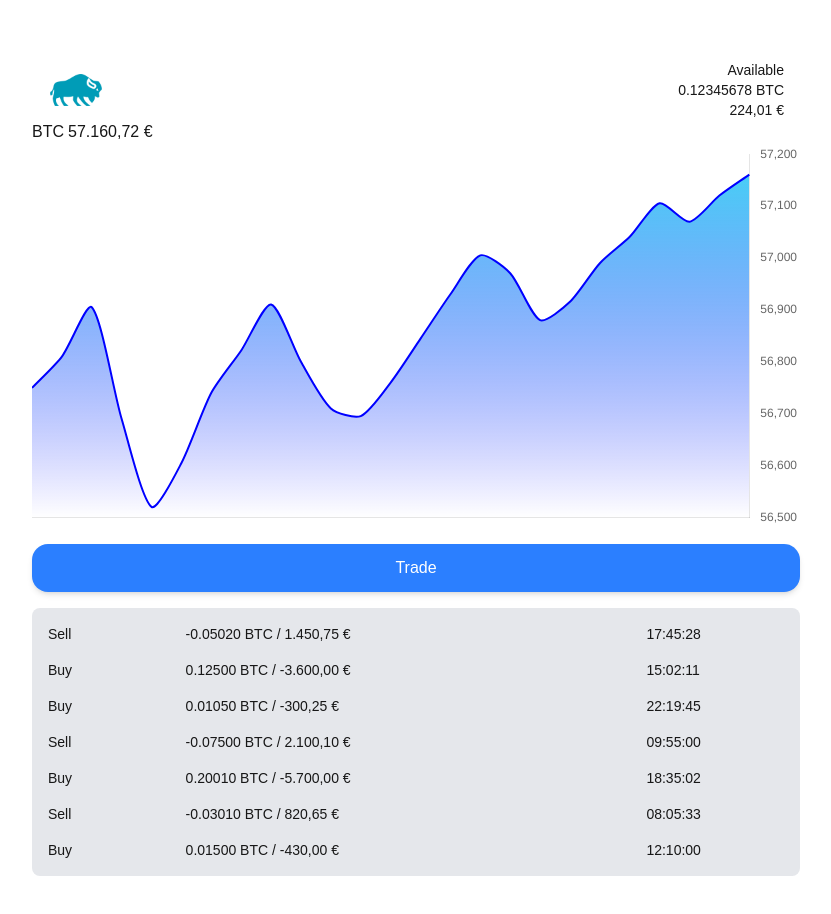
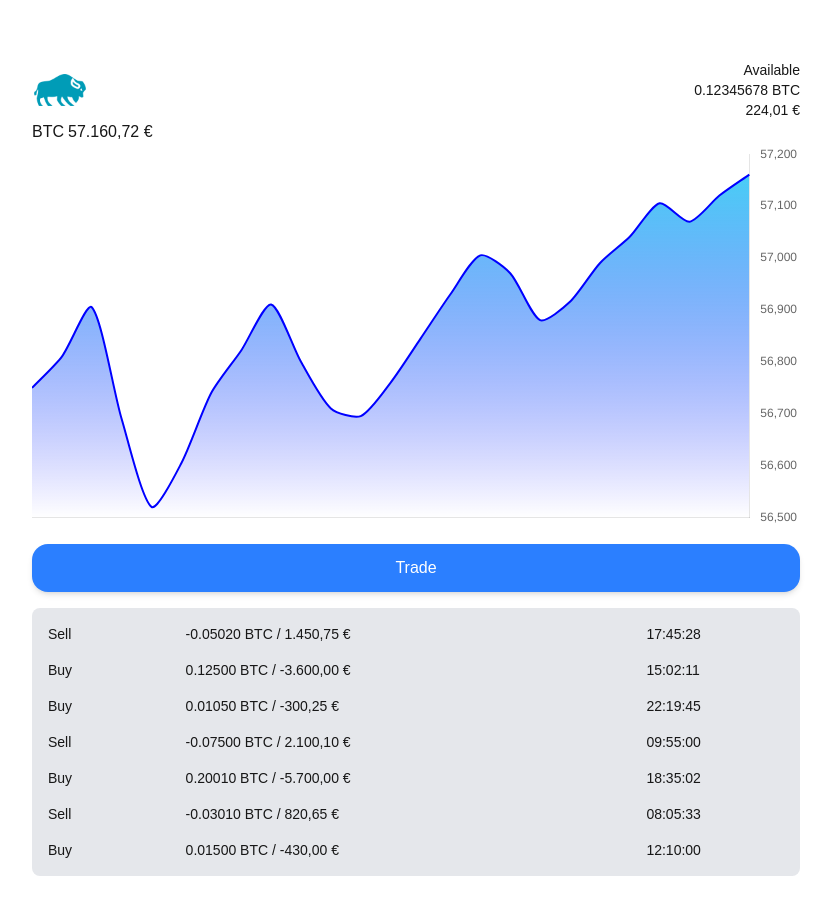
Before and after one commit to aaronhedges/stuttgart-boerse-crypto, a Next.js app: page / in a window 1280 px wide. Shown: the top 914 px of the page, without its empty margins (224-1055 px from the left). Built offline with nearby package versions, Linux system fonts and the light colour scheme.

Commit message:
bug: remove padding

```diff
--- a/src/components/Header.tsx
+++ b/src/components/Header.tsx
@@ -3,7 +3,7 @@ import Image from "next/image";
 
 export default function Header() {
   return (
-    <header className="w-full max-w-screen-md flex items-center justify-between p-4">
+    <header className="w-full max-w-screen-md flex items-center justify-between">
       <div className="flex-shrink-0">
         <Image
           src="/images/bison.png"
```
